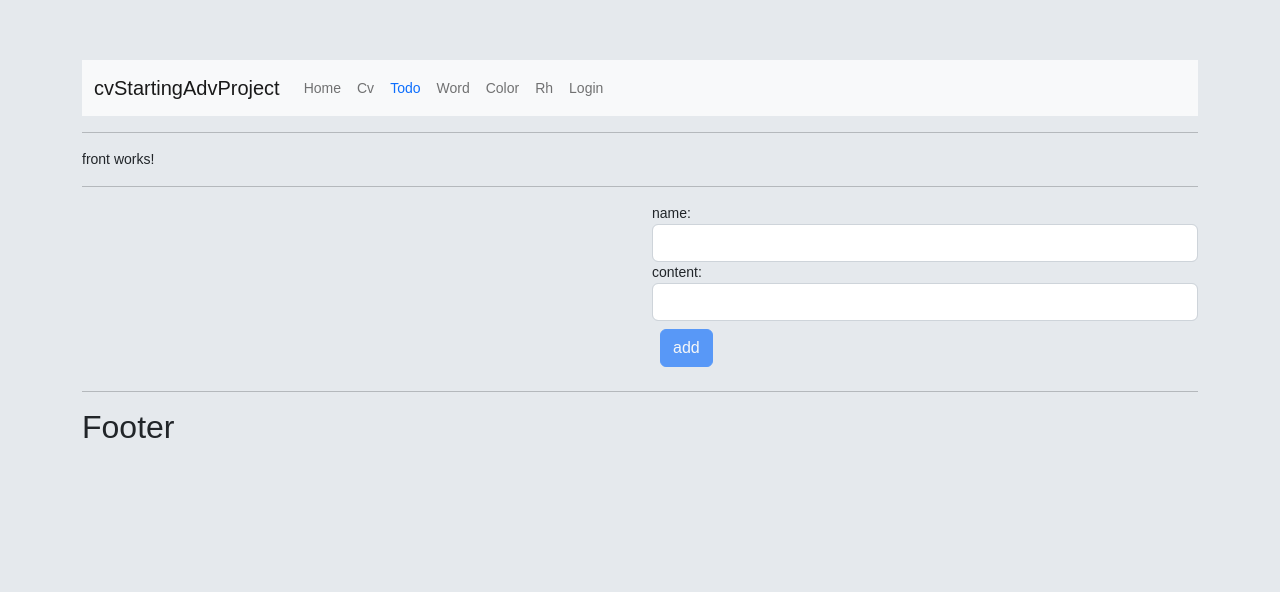
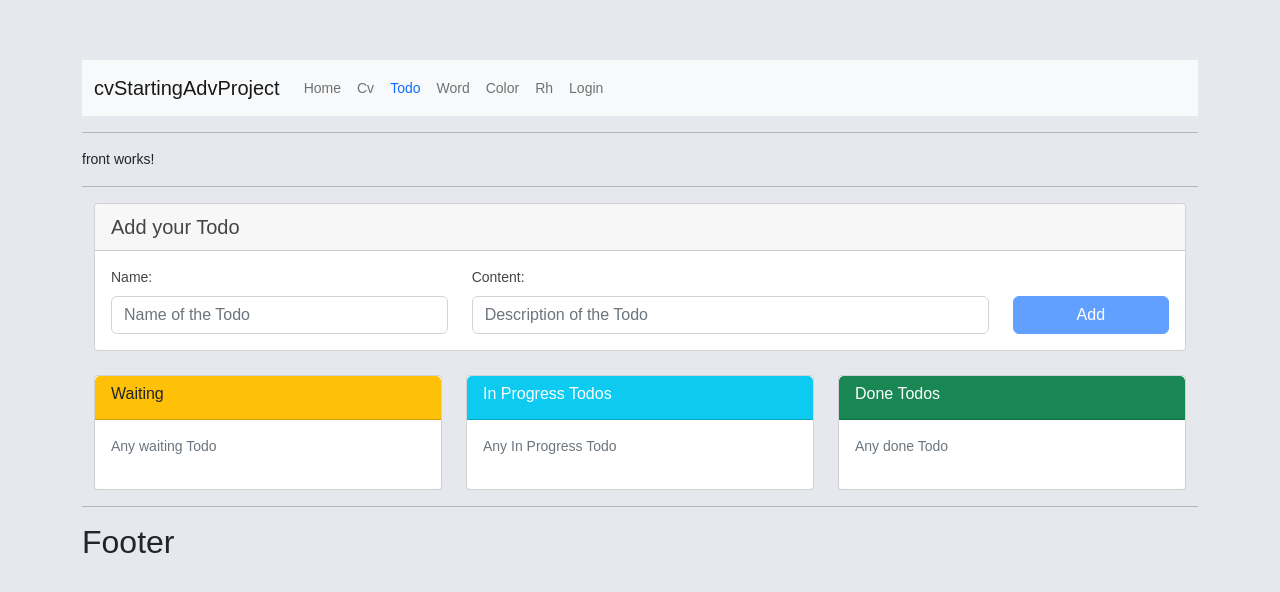
Before and after one commit to yasmine-sassi/TPAngular1, an Angular app: page /todo in a window 1280 px wide. Shown: the top 592 px of the page. Built offline with nearby package versions, Linux system fonts and the light colour scheme.

Commit message:
Initial commit: fixing the Todo exercise

```diff
--- a/src/app/todo/model/todo.ts
+++ b/src/app/todo/model/todo.ts
@@ -1,3 +1,10 @@
+export type TodoStatus = 'waiting' | 'in progress' | 'done';
+
 export class Todo {
-  constructor(public name = '', public content = '') {}
+  constructor(
+    public id: number = 0,
+    public name: string = '',
+    public content: string = '',
+    public status: TodoStatus = 'waiting'
+  ) {}
 }
--- a/src/app/todo/service/todo.service.ts
+++ b/src/app/todo/service/todo.service.ts
@@ -1,8 +1,6 @@
-import { Injectable, inject } from '@angular/core';
-import { Todo } from '../model/todo';
+import { Injectable, inject, signal } from '@angular/core';
+import { Todo, TodoStatus } from '../model/todo';
 import { LoggerService } from '../../services/logger.service';
-
-let n = 1;
 
 @Injectable({
   providedIn: 'root',
@@ -10,50 +8,50 @@ let n = 1;
 export class TodoService {
   private loggerService = inject(LoggerService);
 
-  private todos: Todo[] = [];
+  // Utiliser un signal pour la liste des todos
+  private todos = signal<Todo[]>([]);
 
-  /** Inserted by Angular inject() migration for backwards compatibility */
-  constructor(...args: unknown[]);
   constructor() {}
 
   /**
-   * elle retourne la liste des todos
-   *
-   * @returns Todo[]
+   * Retourne la liste des todos (en lecture seule)
    */
-  getTodos(): Todo[] {
-    return this.todos;
+  getTodos() {
+    return this.todos.asReadonly();
   }
 
   /**
-   *Elle permet d'ajouter un todo
-   *
-   * @param todo: Todo
-   *
+   * Ajouter un todo
    */
   addTodo(todo: Todo): void {
-    this.todos.push(todo);
+    this.todos.update(currentTodos => [...currentTodos, todo]);
   }
 
   /**
-   * Delete le todo s'il existe
-   *
-   * @param todo: Todo
-   * @returns boolean
+   * Supprimer un todo
    */
   deleteTodo(todo: Todo): boolean {
-    const index = this.todos.indexOf(todo);
-    if (index > -1) {
-      this.todos.splice(index, 1);
-      return true;
-    }
-    return false;
+    this.todos.update(currentTodos =>
+      currentTodos.filter(t => t.id !== todo.id)
+    );
+    return true;
+  }
+
+  /**
+   * Changer le statut d'un todo
+   */
+  updateTodoStatus(todoId: number, newStatus: TodoStatus): void {
+    this.todos.update(currentTodos =>
+      currentTodos.map(todo =>
+        todo.id === todoId ? { ...todo, status: newStatus } : todo
+      )
+    );
   }
 
   /**
    * Logger la liste des todos
    */
   logTodos() {
-    this.loggerService.logger(this.todos);
+    this.loggerService.logger(this.todos());
   }
 }
--- a/src/app/todo/todo/todo.component.html
+++ b/src/app/todo/todo/todo.component.html
@@ -1,18 +1,140 @@
-<div class="row">
-  <div class="col">
-    <ol class="list-group">
-      @for (todo of todos; track todo) {
-        <li class="list-group-item">
-          {{todo.name}} : {{todo.content}}
-          <i (click)="deleteTodo(todo)" class="fa fa-trash" aria-hidden="true"></i>
-        </li>
-      }
-    </ol>
-  </div>
-  <div class="col">
-    name: <input [(ngModel)]="todo.name" type="text" class="form-control">
-    content: <input [(ngModel)]="todo.content" type="text" class="form-control">
-    <button (click)="addTodo()" [disabled]="!todo.name.trim() || !todo.content.trim()"
-    class="btn btn-primary m-2">add</button>
+<div class="container">
+  <div class="row">
+    <!-- Formulaire d'ajout -->
+    <div class="col-12 mb-4">
+      <div class="card">
+        <div class="card-header">
+          <h5>Add your Todo</h5>
+        </div>
+        <div class="card-body">
+          <div class="row">
+            <div class="col-md-4">
+              <label class="form-label">Name:</label>
+              <input
+                [(ngModel)]="todo().name"
+                type="text"
+                class="form-control"
+                placeholder="Name of the Todo">
+            </div>
+            <div class="col-md-6">
+              <label class="form-label">Content:</label>
+              <input
+                [(ngModel)]="todo().content"
+                type="text"
+                class="form-control"
+                placeholder="Description of the Todo">
+            </div>
+            <div class="col-md-2 d-flex align-items-end">
+              <button
+                (click)="addTodo()"
+                [disabled]="!todo().name.trim() || !todo().content.trim()"
+                class="btn btn-primary w-100">
+                Add
+              </button>
+            </div>
+          </div>
+        </div>
+      </div>
+    </div>
+
+    <!-- Liste des todos par statut -->
+    <div class="col-md-4">
+      <div class="card">
+        <div class="card-header bg-warning text-dark">
+          <h6>Waiting</h6>
+        </div>
+        <div class="card-body">
+          @for (todo of getWaitingTodos(); track todo.id) {
+            <div class="card mb-2">
+              <div class="card-body">
+                <h6 class="card-title">{{ todo.name }}</h6>
+                <p class="card-text">{{ todo.content }}</p>
+                <div class="d-flex justify-content-between">
+                  <button
+                    (click)="updateTodoStatus(todo, 'in progress')"
+                    class="btn btn-sm btn-outline-primary">
+                    → In Progress
+                  </button>
+                  <button
+                    (click)="deleteTodo(todo)"
+                    class="btn btn-sm btn-outline-danger">
+                    <i class="fa fa-trash"></i>
+                  </button>
+                </div>
+              </div>
+            </div>
+          }
+          @empty {
+            <p class="text-muted">Any waiting Todo </p>
+          }
+        </div>
+      </div>
+    </div>
+
+    <div class="col-md-4">
+      <div class="card">
+        <div class="card-header bg-info text-white">
+          <h6>In Progress Todos</h6>
+        </div>
+        <div class="card-body">
+          @for (todo of getInProgressTodos(); track todo.id) {
+            <div class="card mb-2">
+              <div class="card-body">
+                <h6 class="card-title">{{ todo.name }}</h6>
+                <p class="card-text">{{ todo.content }}</p>
+                <div class="d-flex justify-content-between">
+                  <button
+                    (click)="updateTodoStatus(todo, 'waiting')"
+                    class="btn btn-sm btn-outline-secondary">
+                    ← Waiting
+                  </button>
+                  <button
+                    (click)="updateTodoStatus(todo, 'done')"
+                    class="btn btn-sm btn-outline-success">
+                    → Done
+                  </button>
+                </div>
+              </div>
+            </div>
+          }
+          @empty {
+            <p class="text-muted">Any In Progress Todo</p>
+          }
+        </div>
+      </div>
+    </div>
+
+    <div class="col-md-4">
+      <div class="card">
+        <div class="card-header bg-success text-white">
+          <h6>Done Todos</h6>
+        </div>
+        <div class="card-body">
+          @for (todo of getDoneTodos(); track todo.id) {
+            <div class="card mb-2">
+              <div class="card-body">
+                <h6 class="card-title">{{ todo.name }}</h6>
+                <p class="card-text">{{ todo.content }}</p>
+                <div class="d-flex justify-content-between">
+                  <button
+                    (click)="updateTodoStatus(todo, 'in progress')"
+                    class="btn btn-sm btn-outline-info">
+                    ← In Progress
+                  </button>
+                  <button
+                    (click)="deleteTodo(todo)"
+                    class="btn btn-sm btn-outline-danger">
+                    <i class="fa fa-trash"></i>
+                  </button>
+                </div>
+              </div>
+            </div>
+          }
+          @empty {
+            <p class="text-muted">Any done Todo</p>
+          }
+        </div>
+      </div>
+    </div>
   </div>
 </div>
--- a/src/app/todo/todo/todo.component.ts
+++ b/src/app/todo/todo/todo.component.ts
@@ -1,34 +1,56 @@
-import { Component, inject } from '@angular/core';
-import { Todo } from '../model/todo';
+import { Component, inject, signal } from '@angular/core';
+import { Todo, TodoStatus } from '../model/todo';
 import { TodoService } from '../service/todo.service';
-
 import { FormsModule } from '@angular/forms';
 
 @Component({
-    selector: 'app-todo',
-    templateUrl: './todo.component.html',
-    styleUrls: ['./todo.component.css'],
-    providers: [TodoService],
-    standalone: true,
-    imports: [FormsModule],
+  selector: 'app-todo',
+  templateUrl: './todo.component.html',
+  styleUrls: ['./todo.component.css'],
+  standalone: true,
+  imports: [FormsModule],
 })
 export class TodoComponent {
   private todoService = inject(TodoService);
 
-  todos: Todo[] = [];
-  todo = new Todo();
+  // Utiliser le signal du service
+  todos = this.todoService.getTodos();
 
-  /** Inserted by Angular inject() migration for backwards compatibility */
-  constructor(...args: unknown[]);
-  constructor() {
-    this.todos = this.todoService.getTodos();
-  }
+  todo = signal<Todo>(new Todo());
+
+  constructor() {}
+
   addTodo() {
-    this.todoService.addTodo(this.todo);
-    this.todo = new Todo();
+    const currentTodo = this.todo();
+    const newTodo = new Todo(
+      Date.now(), // ID simple basé sur le timestamp
+      currentTodo.name,
+      currentTodo.content,
+      'waiting'
+    );
+
+    this.todoService.addTodo(newTodo);
+    this.todo.set(new Todo()); // Réinitialiser le formulaire
   }
 
   deleteTodo(todo: Todo) {
     this.todoService.deleteTodo(todo);
   }
+
+  updateTodoStatus(todo: Todo, newStatus: TodoStatus) {
+    this.todoService.updateTodoStatus(todo.id, newStatus);
+  }
+
+  // Méthodes pour filtrer les todos par statut
+  getWaitingTodos() {
+    return this.todos().filter(todo => todo.status === 'waiting');
+  }
+
+  getInProgressTodos() {
+    return this.todos().filter(todo => todo.status === 'in progress');
+  }
+
+  getDoneTodos() {
+    return this.todos().filter(todo => todo.status === 'done');
+  }
 }
```
